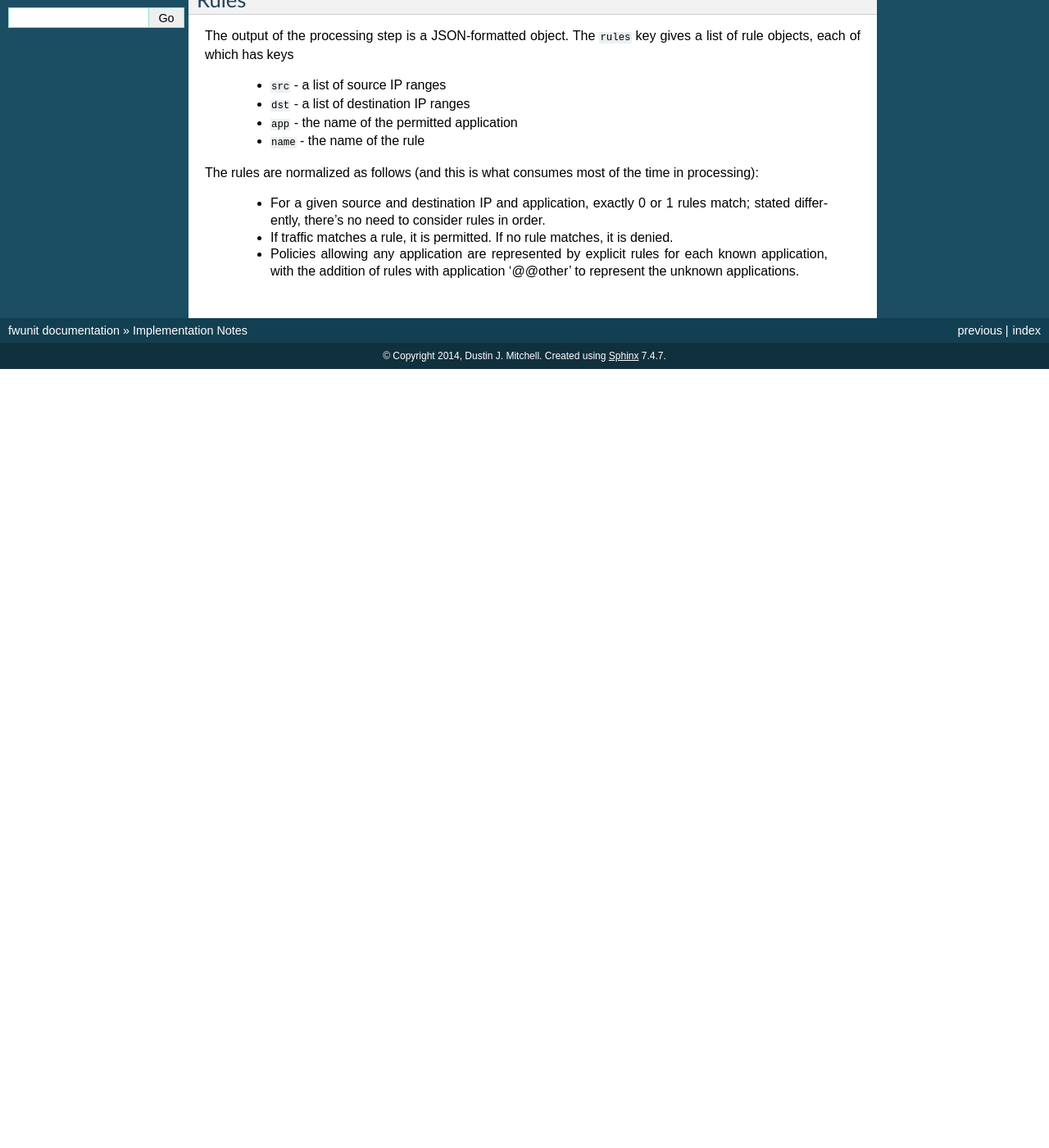
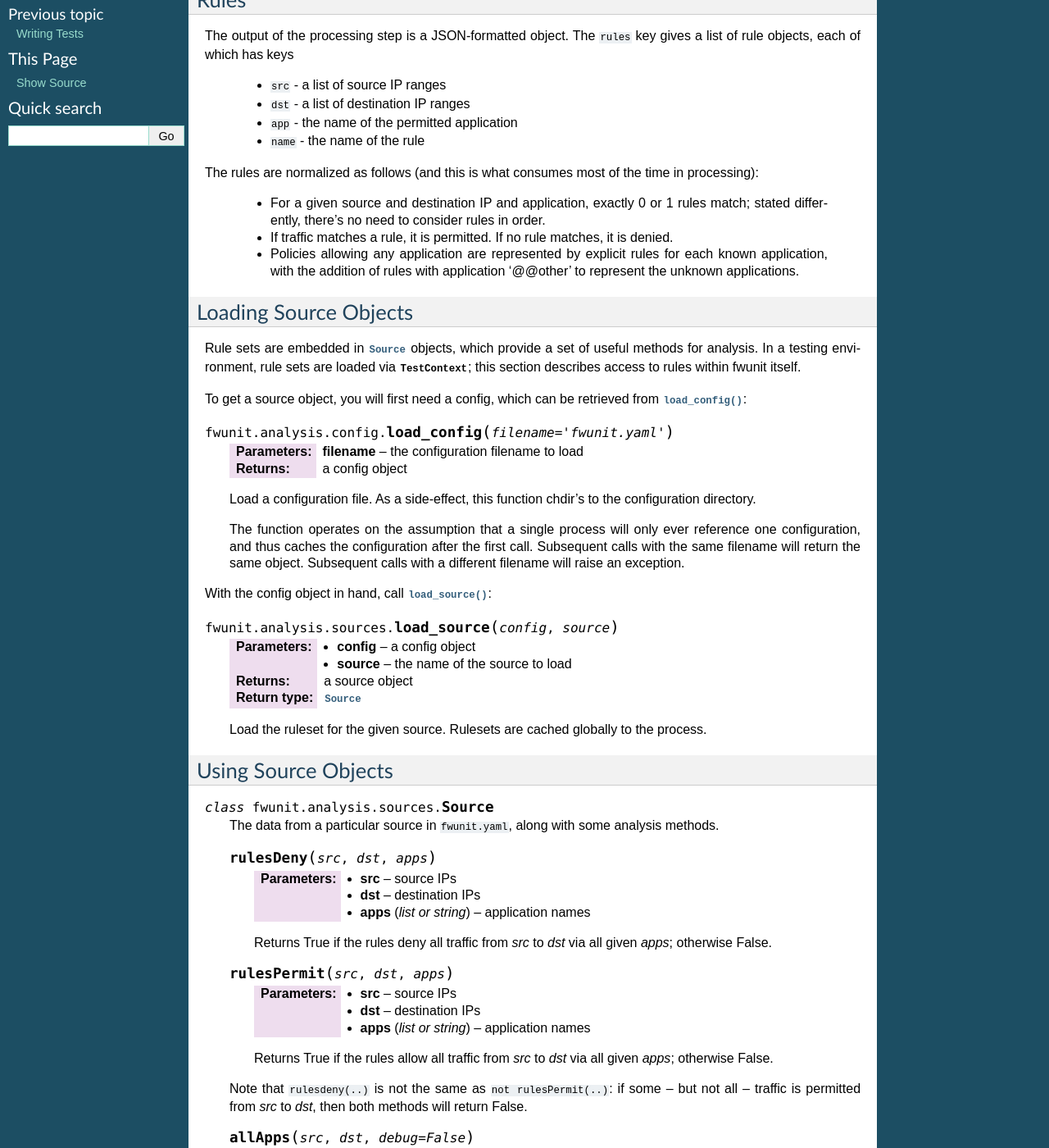
Before and after one commit to mozilla/build-fwunit, a Sphinx documentation site: the page built from docs/implementation.rst, in a window 1280 px wide and 1400 px high, scrolled down 270 px. Shown: the whole window at 82% size. Built offline with Sphinx 7.4.7, drawn with Linux system fonts in a browser that asks for light colours; the version number could not be read and is left out; before the commit the page ends 900 px from its top, so only the background shows below that; some of the changed text lies outside the part shown.

Commit message:
document updates

```diff
--- a/docs/implementation.rst
+++ b/docs/implementation.rst
@@ -28,3 +28,79 @@
  * If traffic matches a rule, it is permitted.  If no rule matches, it is denied.
 
  * Policies allowing any application are represented by explicit rules for each known application, with the addition of rules with application '@@other' to represent the unknown applications.
+
+
+Loading Source Objects
+----------------------
+
+Rule sets are embedded in :py:class:`~fwunit.analysis.sources.Source` objects, which provide a set of useful methods for analysis.
+In a testing environment, rule sets are loaded via :py:class:`~fwunit.analysis.testcontext.TestContext`; this section describes access to rules within fwunit itself.
+
+To get a source object, you will first need a config, which can be retrieved from :py:func:`~fwunit.analysis.config.load_config`:
+
+.. py:function:: fwunit.analysis.config.load_config(filename="fwunit.yaml")
+
+    :param filename: the configuration filename to load
+    :returns: a config object
+
+    Load a configuration file.
+    As a side-effect, this function chdir's to the configuration directory.
+
+    The function operates on the assumption that a single process will only ever reference one configuration, and thus caches the configuration after the first call.
+    Subsequent calls with the same filename will return the same object.
+    Subsequent calls with a different filename will raise an exception.
+
+With the config object in hand, call :py:func:`~fwunit.analysis.sources.load_source`:
+
+.. py:function:: fwunit.analysis.sources.load_source(config, source)
+
+    :param config: a config object
+    :param source: the name of the source to load
+    :returns: a source object
+    :rtype: :py:class:`~fwunit.analysis.sources.Source`
+
+    Load the ruleset for the given source.
+    Rulesets are cached globally to the process.
+
+Using Source Objects
+--------------------
+
+.. py:class:: fwunit.analysis.sources.Source
+
+    The data from a particular source in ``fwunit.yaml``, along with some analysis methods.
+
+    .. py:method:: rulesDeny(src, dst, apps)
+
+        :param src: source IPs
+        :param dst: destination IPs
+        :param apps: application names
+        :type apps: list or string
+
+        Returns True if the rules deny all traffic from *src* to *dst* via all given *apps*; otherwise False.
+
+    .. py:method:: rulesPermit(src, dst, apps)
+
+        :param src: source IPs
+        :param dst: destination IPs
+        :param apps: application names
+        :type apps: list or string
+
+        Returns True if the rules allow all traffic from *src* to *dst* via all given *apps*; otherwise False.
+
+    Note that ``rulesdeny(..)`` is not the same as ``not rulesPermit(..)``: if some -- but not all -- traffic is permitted from *src* to *dst*, then both methods will return False.
+
+    .. py:method:: allApps(src, dst, debug=False)
+
+        :param src: source IPs
+        :param dst: destination IPs
+        :param debug: if True, log the full list of matching flows
+
+        See :py:meth:`~fwunit.analysis.testcontext.TestContext.allApps`.
+
+    .. py:method:: sourcesFor(dst, app, ignore_sources=None)
+
+        :param dst: destination IPs
+        :param app: application
+        :param ignore_sources: source IPs to ignore
+
+        See :py:meth:`~fwunit.analysis.testcontext.TestContext.sourcesFor`.
```
Also changed, not shown: 2 other files.
